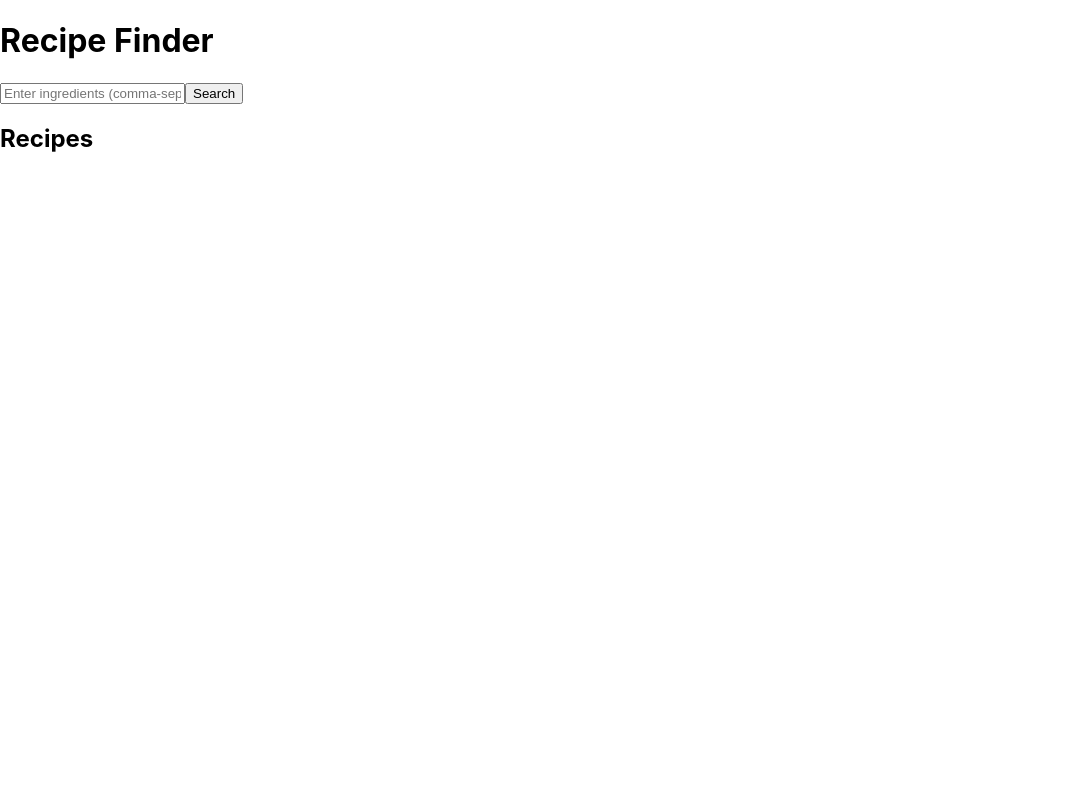
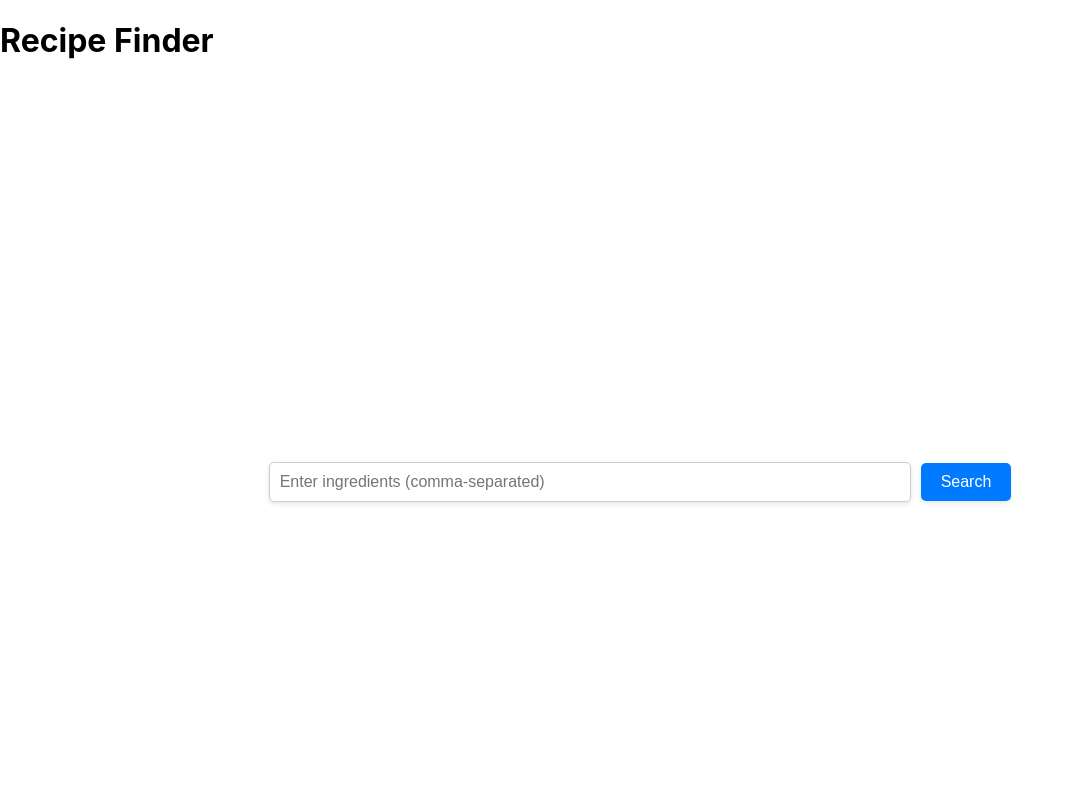
Before and after one commit to Reeti1605/food-recipe-, a React (Create React App) app: page / in a window 1280 px wide. Shown: the top 800 px of the page, without its empty margins (0-1074 px from the left). Built offline with nearby package versions, Linux system fonts and the light colour scheme.

Commit message:
styling changes-search and list

```diff
--- a/src/components/RecipeList.js
+++ b/src/components/RecipeList.js
@@ -2,19 +2,85 @@ import React from 'react';
 
 const RecipeList = ({ recipes, onSelectRecipe }) => {
   return (
-    <div>
-      <h2>Recipes</h2>
-      <ul>
+    <div style={styles.container}>
+      <h2 style={styles.heading}>Recipes</h2>
+      <div style={styles.cardContainer}>
         {recipes.map((recipe) => (
-          <li key={recipe.id}>
-            <h3>{recipe.title}</h3>
-            <img src={recipe.image} alt={recipe.title} width="100" />
-            <button onClick={() => onSelectRecipe(recipe.id)}>View Details</button>
-          </li>
+          <div key={recipe.id} style={styles.card}>
+            <img
+              src={recipe.image}
+              alt={recipe.title}
+              style={styles.image}
+            />
+            <h3 style={styles.title}>{recipe.title}</h3>
+            <button
+              onClick={() => onSelectRecipe(recipe.id)}
+              style={styles.button}
+            >
+              View Details
+            </button>
+          </div>
         ))}
-      </ul>
+      </div>
     </div>
   );
 };
 
+const styles = {
+  container: {
+    padding: '20px',
+    fontFamily: 'Arial, sans-serif',
+    textAlign: 'center',
+  },
+  heading: {
+    fontSize: '24px',
+    marginBottom: '20px',
+    color: '#333',
+  },
+  cardContainer: {
+    display: 'grid',
+    gridTemplateColumns: 'repeat(auto-fit, minmax(200px, 1fr))',
+    gap: '20px',
+    justifyContent: 'center',
+  },
+  card: {
+    backgroundColor: '#fff',
+    borderRadius: '8px',
+    boxShadow: '0 4px 6px rgba(0, 0, 0, 0.1)',
+    padding: '15px',
+    textAlign: 'center',
+    transition: 'transform 0.2s ease, box-shadow 0.2s ease',
+    cursor: 'pointer',
+  },
+  cardHover: {
+    transform: 'scale(1.05)',
+    boxShadow: '0 6px 8px rgba(0, 0, 0, 0.15)',
+  },
+  image: {
+    width: '100%',
+    height: '150px',
+    objectFit: 'cover',
+    borderRadius: '8px',
+    marginBottom: '10px',
+  },
+  title: {
+    fontSize: '18px',
+    margin: '10px 0',
+    color: '#555',
+  },
+  button: {
+    padding: '10px 15px',
+    backgroundColor: '#007BFF',
+    color: '#fff',
+    border: 'none',
+    borderRadius: '5px',
+    fontSize: '14px',
+    cursor: 'pointer',
+    transition: 'background-color 0.3s ease',
+  },
+  buttonHover: {
+    backgroundColor: '#0056b3',
+  },
+};
+
 export default RecipeList;
--- a/src/components/SearchBar.js
+++ b/src/components/SearchBar.js
@@ -8,16 +8,50 @@ const SearchBar = ({ onSearch }) => {
   };
 
   return (
-    <div>
+    <div style={styles.container}>
       <input
         type="text"
         placeholder="Enter ingredients (comma-separated)"
         value={ingredients}
         onChange={(e) => setIngredients(e.target.value)}
+        style={styles.input}
       />
-      <button onClick={handleSearch}>Search</button>
+      <button onClick={handleSearch} style={styles.button}>
+        Search
+      </button>
     </div>
   );
 };
 
+const styles = {
+  container: {
+    display: 'flex',
+    justifyContent: 'center',
+    alignItems: 'center',
+    height: '100vh', // Center vertically and span full screen height
+    gap: '10px', // Space between input and button
+    flexDirection: 'row', // Keep input and button side by side
+    padding: '0 20px', // Add some padding for smaller screens
+  },
+  input: {
+    width: '50%', // Broader input field
+    padding: '10px',
+    fontSize: '16px',
+    borderRadius: '5px',
+    border: '1px solid #ccc',
+    boxShadow: '0 2px 5px rgba(0, 0, 0, 0.1)', // Subtle shadow for better aesthetics
+  },
+  button: {
+    padding: '10px 20px',
+    fontSize: '16px',
+    borderRadius: '5px',
+    backgroundColor: '#007BFF',
+    color: 'white',
+    border: 'none',
+    cursor: 'pointer',
+    boxShadow: '0 2px 5px rgba(0, 0, 0, 0.1)', // Subtle shadow
+    transition: 'background-color 0.3s ease', // Smooth hover effect
+  },
+};
+
 export default SearchBar;
```
